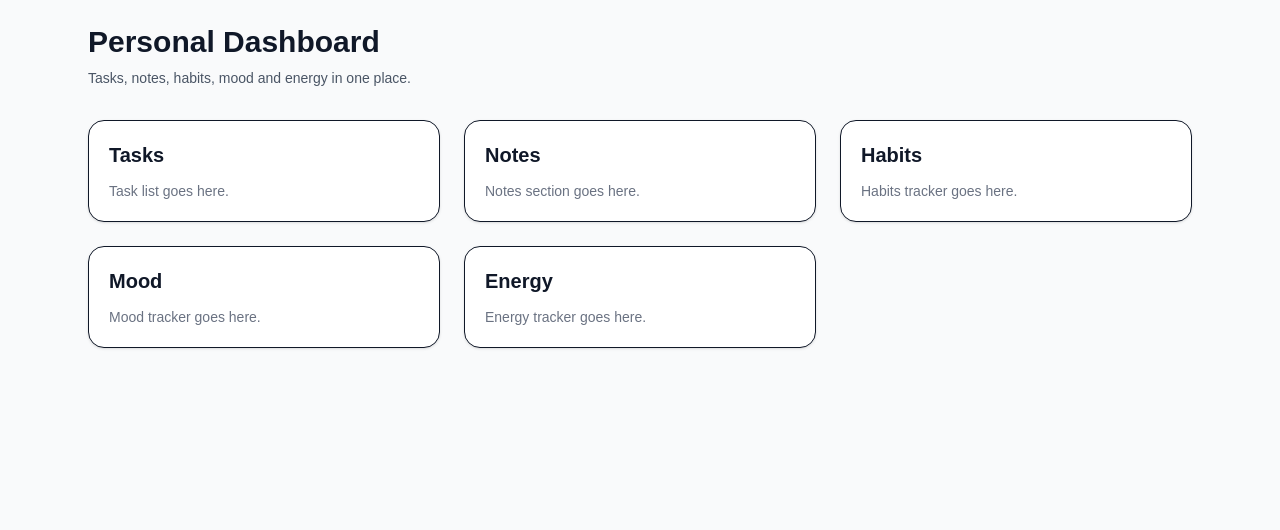
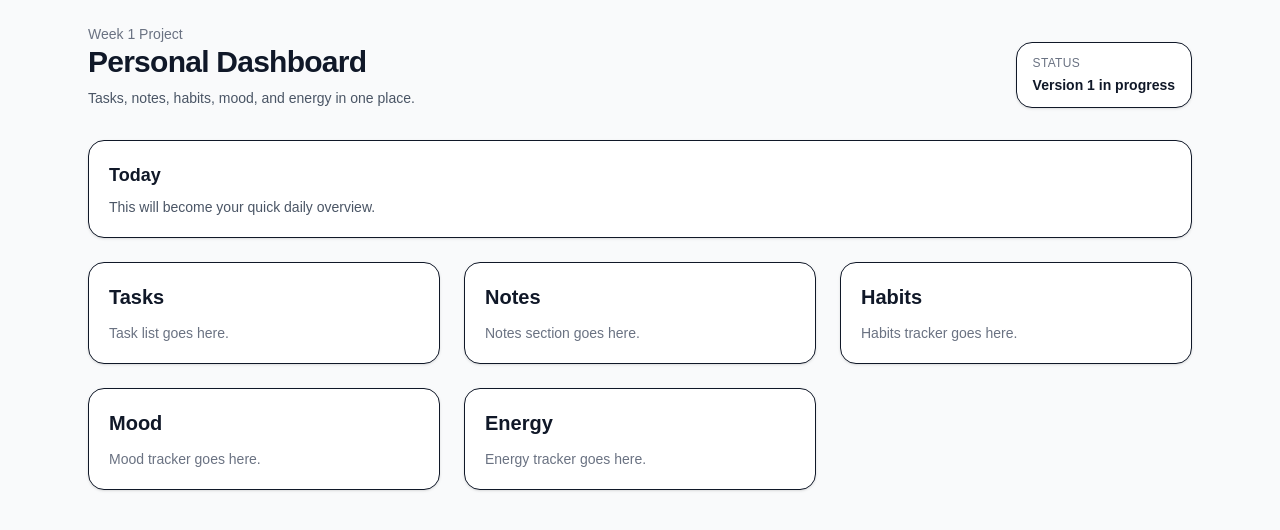
Before and after one commit to zolotavina/personal-dashboard, a Next.js app: page / in a window 1280 px wide. Shown: the top 530 px of the page. Built offline with nearby package versions, Linux system fonts and the light colour scheme.

Commit message:
Improve dashboard layout structure

```diff
--- a/src/app/page.tsx
+++ b/src/app/page.tsx
@@ -4,12 +4,35 @@ export default function Home() {
   return (
     <main className="min-h-screen bg-gray-50 text-gray-900">
       <div className="mx-auto max-w-6xl p-6">
-        <header className="mb-8">
-          <h1 className="text-3xl font-bold">Personal Dashboard</h1>
-          <p className="mt-2 text-sm text-gray-600">
-            Tasks, notes, habits, mood and energy in one place.
-          </p>
+        <header className="mb-8 flex flex-col gap-4 md:flex-row md:items-end md:justify-between">
+          <div>
+            <p className="text-sm font-medium text-gray-500">Week 1 Project</p>
+            <h1 className="text-3xl font-bold tracking-tight">
+              Personal Dashboard
+            </h1>
+            <p className="mt-2 text-sm text-gray-600">
+              Tasks, notes, habits, mood, and energy in one place.
+            </p>
+          </div>
+
+          <div className="rounded-2xl border bg-white px-4 py-3 shadow-sm">
+            <p className="text-xs font-medium uppercase tracking-wide text-gray-500">
+              Status
+            </p>
+            <p className="mt-1 text-sm font-semibold text-gray-900">
+              Version 1 in progress
+            </p>
+          </div>
         </header>
+
+        <section className="mb-6">
+          <div className="rounded-2xl border bg-white p-5 shadow-sm">
+            <h2 className="text-lg font-semibold">Today</h2>
+            <p className="mt-2 text-sm text-gray-600">
+              This will become your quick daily overview.
+            </p>
+          </div>
+        </section>
 
         <section className="grid gap-6 md:grid-cols-2 xl:grid-cols-3">
           <SectionCard title="Tasks">
```
